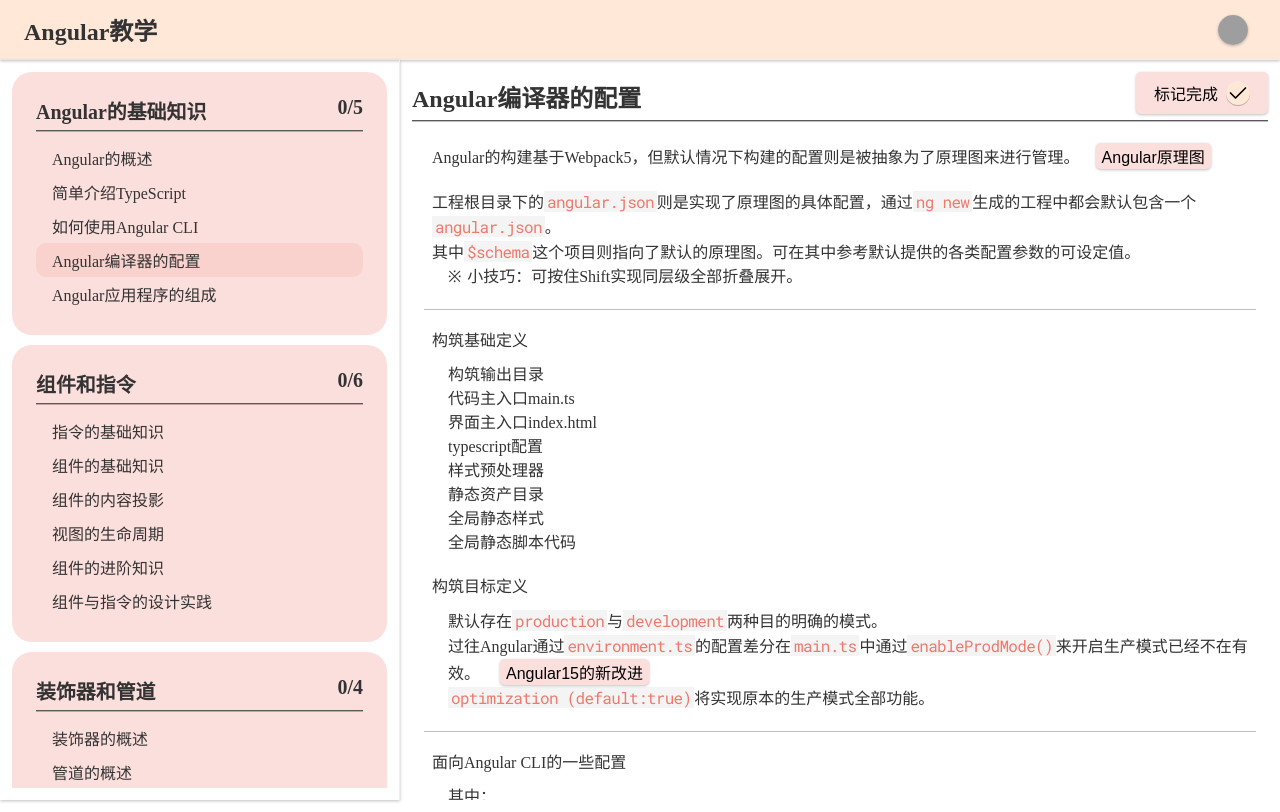
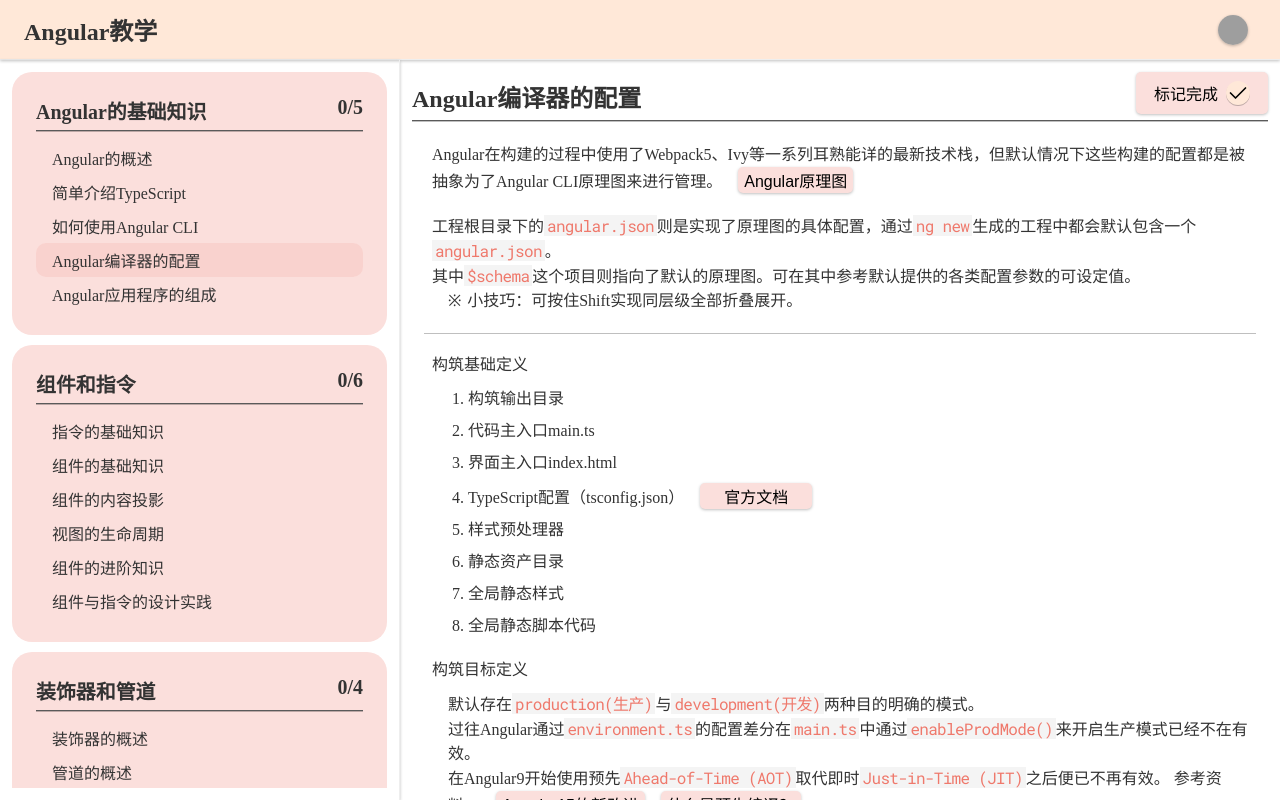
Before and after one commit to Shosetsu/AngularTeachingPlan, an Angular app: page /course/c0-3 in a window 1280 px wide. Built offline with nearby package versions, Linux system fonts and the light colour scheme; grey boxes are pictures that could not be loaded.

Commit message:
第一章内容拓展

```diff
--- a/src/app/pages/course/c0/c00.component.html
+++ b/src/app/pages/course/c0/c00.component.html
@@ -45,6 +45,18 @@
       </p>
     </div>
     <div>
+      <p class="title">Angular开发工具</p>
+      <p>Angular官方提供了一些完美的辅助工具，通常开发者们可以使用：</p>
+      <ul>
+        <li>Angular语言服务:<button
+            (click)="openLink('https://marketplace.visualstudio.com/items?itemName=Angular.ng-template')">VSCode插件</button>
+        </li>
+        <li>Angular开发者工具包:<button
+            (click)="openLink('https://chrome.google.com/webstore/detail/angular-devtools/ienfalfjdbdpebioblfackkekamfmbnh')">Chrome插件</button>
+        </li>
+      </ul>
+    </div>
+    <div>
       <p class="title">下面是一些典型Angular总览表</p>
       <p>
         <button class="inline" (click)="openLink('https://angular.cn/guide/glossary')">
--- a/src/app/pages/course/c0/c02.component.html
+++ b/src/app/pages/course/c0/c02.component.html
@@ -4,7 +4,7 @@
       <p class="title">
         如何安装Angular CLI<button libCheck="1" (click)="openLink('https://angular.cn/cli')">官方文档</button></p>
       <app-code-sample>npm i -g @angular/cli</app-code-sample>
-      <p>默认全局安装完成的Angular脚手架可在<app-code-sample class="xs">%APPDATA%\npm</app-code-sample>处找到。</p>
+      <p>默认全局安装完成的Angular CLI可在<app-code-sample class="xs">%APPDATA%\npm</app-code-sample>处找到。</p>
       <p>初次使用<code>ng</code>命令时可能会遇到Windows脚本权限管理的限制，可通过管理员权限的PowerShell执行下面代码来设置<code>ng.ps1</code>的脚本权限。</p>
       <app-code-sample>Set-ExecutionPolicy -ExecutionPolicy RemoteSigned -Scope LocalMachine</app-code-sample>
     </div>
@@ -84,10 +84,10 @@
       <p class="title">【开发重要功能】lint，实现工程代码风格规范化组件</p>
       <app-code-sample>ng lint</app-code-sample>
       <p class="note">
-        在工程中初次使用可能需要安装eslint，也会提供一定的预设lint方案，<br>
-        并且它也会被vscode的<button class="inline"
+        在工程中初次使用可能需要安装eslint，当然它也会提供一定的预设lint方案，<br>
+        并且它也会被<button class="inline"
           (click)="openLink('https://marketplace.visualstudio.com/items?itemName=dbaeumer.vscode-eslint')">
-          eslint插件</button>所读取并提供全天候自动的lint检查。
+          VSCode的ESLint插件</button>所读取并提供全自动的lint检查。
       </p>
     </div>
     <div>
--- a/src/app/pages/course/c0/c03.component.html
+++ b/src/app/pages/course/c0/c03.component.html
@@ -2,7 +2,7 @@
   <div libThrough>
     <div>
       <p class="title">
-        Angular的构建基于Webpack5，但默认情况下构建的配置则是被抽象为了原理图来进行管理。<button libCheck="1"
+        Angular在构建的过程中使用了Webpack5、Ivy等一系列耳熟能详的最新技术栈，但默认情况下这些构建的配置都是被抽象为了Angular CLI原理图来进行管理。<button libCheck="1"
           (click)="openLink('https://angular.cn/guide/schematics')">
           Angular原理图
         </button>
@@ -15,24 +15,28 @@
     </div>
     <div>
       <p class="title">构筑基础定义</p>
-      <p>
-        构筑输出目录<br>
-        代码主入口main.ts<br>
-        界面主入口index.html<br>
-        typescript配置<br>
-        样式预处理器<br>
-        静态资产目录<br>
-        全局静态样式<br>
-        全局静态脚本代码<br>
-      </p>
+      <ul>
+        <li>构筑输出目录</li>
+        <li>代码主入口main.ts</li>
+        <li>界面主入口index.html</li>
+        <li>TypeScript配置（tsconfig.json）<button libCheck="2"
+            (click)="openLink('https://angular.cn/guide/typescript-configuration')">官方文档</button></li>
+        <li>样式预处理器</li>
+        <li>静态资产目录</li>
+        <li>全局静态样式</li>
+        <li>全局静态脚本代码</li>
+      </ul>
       <p class="title">构筑目标定义</p>
       <p>
-        默认存在<code>production</code>与<code>development</code>两种目的明确的模式。<br>
-        过往Angular通过<code>environment.ts</code>的配置差分在<code>main.ts</code>中通过<code>enableProdMode()</code>来开启生产模式已经不在有效。
-        <button libCheck="2" (click)="openLink('https://blog.ninja-squad.com/2022/11/16/angular-cli-15.0/')">
+        默认存在<code>production(生产)</code>与<code>development(开发)</code>两种目的明确的模式。<br>
+        过往Angular通过<code>environment.ts</code>的配置差分在<code>main.ts</code>中通过<code>enableProdMode()</code>来开启生产模式已经不在有效。<br>
+        在Angular9开始使用预先<code>Ahead-of-Time (AOT)</code>取代即时<code>Just-in-Time (JIT)</code>之后便已不再有效。 参考资料：<button
+          libCheck="3" (click)="openLink('https://blog.ninja-squad.com/2022/11/16/angular-cli-15.0/')">
           Angular15的新改进
-        </button><br>
-        <code>optimization (default:true)</code>将实现原本的生产模式全部功能。
+        </button><button libCheck="4" (click)="openLink('https://angular.cn/guide/aot-compiler')">什么是预先编译？</button><br>
+        <code>optimization (default:true)</code>将实现原本的生产模式全部功能。<br>
+        生产模式的介绍：<button libCheck="5"
+          (click)="openLink('https://angular.cn/guide/deployment#production-optimizations')">什么是生产模式？</button>
       </p>
     </div>
     <div>
@@ -52,5 +56,16 @@
         <code>@angular-eslint/component-selector</code>定义了对组件的格式要求。
       </p>
     </div>
+    <div>
+      <p class="title">面向语言服务的配置</p>
+      <p>
+        <button class="inline" libCheck="6"
+          (click)="openLink('https://angular.cn/guide/language-service')">Angular语言服务</button>使用项目根目录下的<code>tsconfig.json</code>作为它的配置参考文件。
+      </p>
+      <p>
+        若想要在IDE/Editor中使用Angular语言服务，可安装对应的插件。例如VSCode：<button class="inline"
+          (click)="openLink('https://marketplace.visualstudio.com/items?itemName=Angular.ng-template')">Angular语言服务插件</button>
+      </p>
+    </div>
   </div>
 </app-course>
--- a/src/app/pages/menu/menu.component.scss
+++ b/src/app/pages/menu/menu.component.scss
@@ -3,6 +3,7 @@
   --resize-right: 400px;
   --resize-right-min: 30px;
   grid-template: 6rem calc(100vh - 6rem) / var(--resize-right) auto;
+  overflow: hidden;
 }
 
 section {
```
